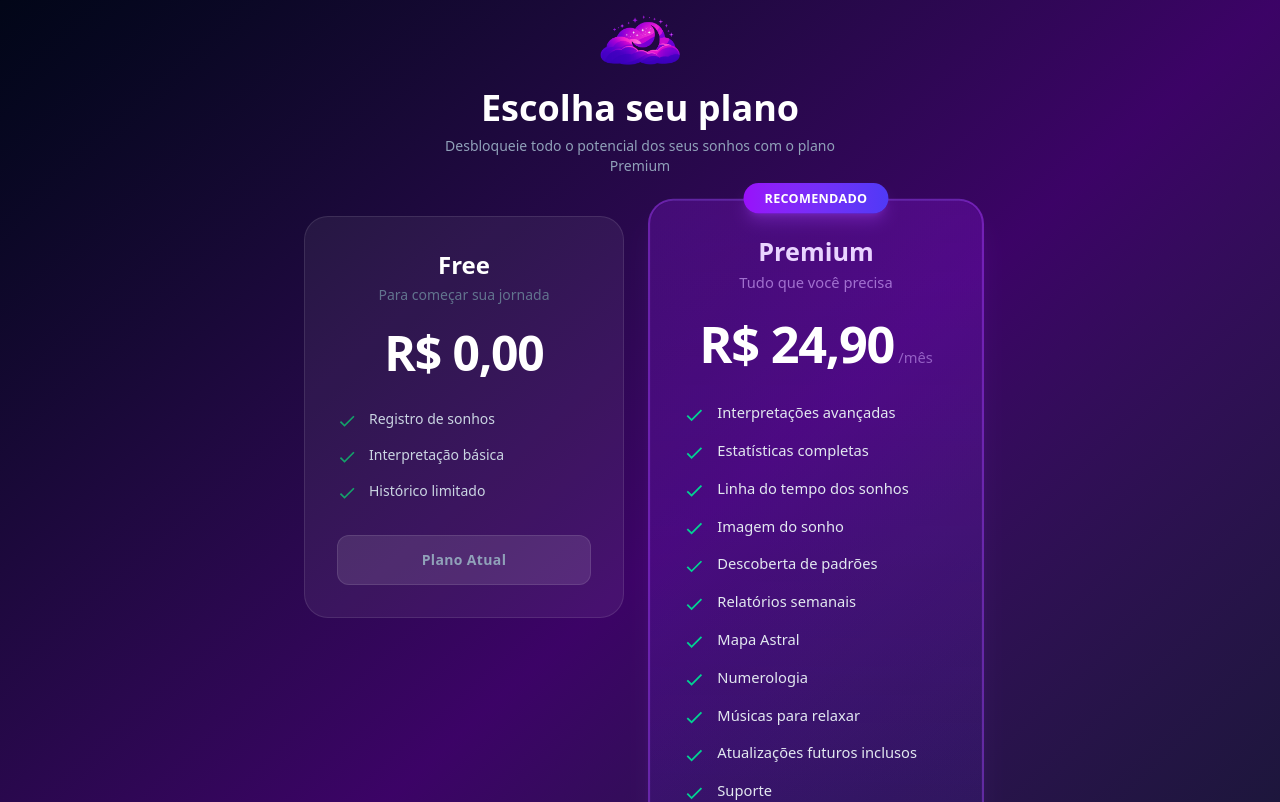
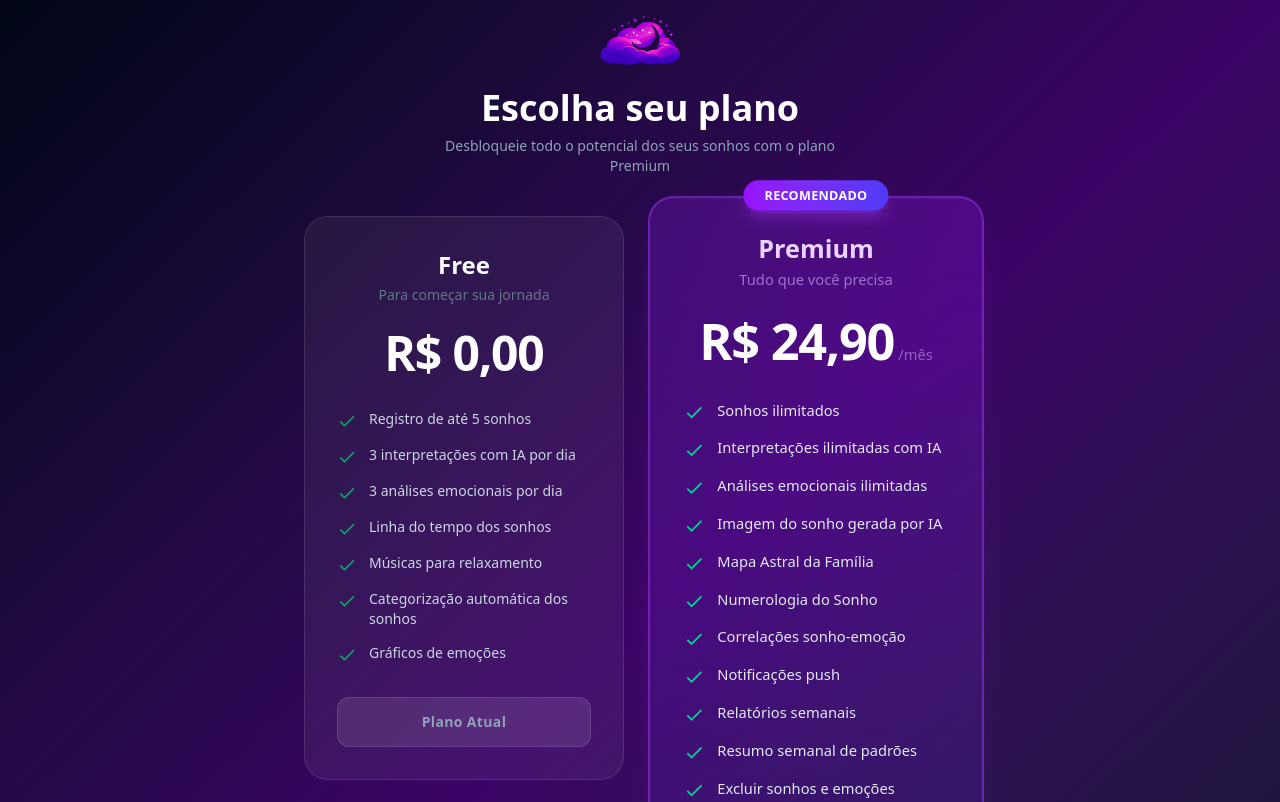
Before and after one commit to DenisBuarqueDev/frontend_dream_line, a React (Vite) app: page /pricing in a window 1280 px wide. Shown: the top 802 px of the page. Built offline with nearby package versions, Linux system fonts and the light colour scheme.

Commit message:
Corrigindo informação da tela de login e preço

```diff
--- a/src/pages/Login.jsx
+++ b/src/pages/Login.jsx
@@ -18,6 +18,12 @@ const BENEFITS = [
   { icon: "number", text: "Numerologia do Sonho" },
   { icon: "stars", text: "Mapa Astral da Família" },
   { icon: "history", text: "Histórico completo dos sonhos" },
+  { icon: "emotion", text: "Interpretação de emoções e sentimentos" },
+  { icon: "diary", text: "Diário Emocional" },
+  { icon: "analysis", text: "Análise Emocional" },
+  { icon: "advisor", text: "Conselheiro Virtual" },
+  { icon: "insights", text: "Insights Padrões Emocionais" },
+  { icon: "correlation", text: "Correlação entre sonhos e emoções" },
 ];
 
 function BenefitIcon({ type }) {
@@ -25,31 +31,57 @@ function BenefitIcon({ type }) {
     brain: (
       <path d="M12 2a7 7 0 0 0-7 7c0 1.5.47 2.9 1.27 4.05A4.5 4.5 0 0 0 8 21h8a4.5 4.5 0 0 0 1.73-7.95A6.98 6.98 0 0 0 19 9a7 7 0 0 0-7-7z" />
     ),
-    timeline: (
-      <path d="M3 12h4l3-9 4 18 3-9h4" />
-    ),
+    timeline: <path d="M3 12h4l3-9 4 18 3-9h4" />,
     image: (
       <path d="M21 15v4a2 2 0 0 1-2 2H5a2 2 0 0 1-2-2v-4m4-9a2 2 0 0 1 2-2h10a2 2 0 0 1 2 2v10a2 2 0 0 1-2 2H9a2 2 0 0 1-2-2V6zm0 0l-5 5m0 0l5 5m-5-5h12" />
     ),
-    chart: (
-      <path d="M18 20V10m-6 10V4M6 20v-6" />
-    ),
+    chart: <path d="M18 20V10m-6 10V4M6 20v-6" />,
     music: (
       <path d="M9 18V5l12-2v13M9 18a3 3 0 1 0 0 6 3 3 0 0 0 0-6zm12-2a3 3 0 1 0 0 6 3 3 0 0 0 0-6z" />
     ),
-    number: (
-      <path d="M4 17l8-12m0 0l8 12m-8-12v22" />
+    number: <path d="M4 17l8-12m0 0l8 12m-8-12v22" />,
+    stars: <path d="M12 2l2.4 7.2L22 9l-6 5 2 8-6-5-6 5 2-8-6-5 7.6.2z" />,
+    history: <path d="M12 8v4l3 3m6-3a9 9 0 1 1-18 0 9 9 0 0 1 18 0z" />,
+    emotion: (
+      <path d="M19 14c1.49-1.46 3-3.21 3-5.5A5.5 5.5 0 0 0 16.5 3c-1.76 0-3 .5-4.5 2-1.5-1.5-2.74-2-4.5-2A5.5 5.5 0 0 0 2 8.5c0 2.3 1.5 4.05 3 5.5l7 7Z" />
     ),
-    stars: (
-      <path d="M12 2l2.4 7.2L22 9l-6 5 2 8-6-5-6 5 2-8-6-5 7.6.2z" />
+    diary: (
+      <>
+        <path d="M2 3h6a4 4 0 0 1 4 4v14a3 3 0 0 0-3-3H2z" />
+        <path d="M22 3h-6a4 4 0 0 0-4 4v14a3 3 0 0 1 3-3h7z" />
+      </>
     ),
-    history: (
-      <path d="M12 8v4l3 3m6-3a9 9 0 1 1-18 0 9 9 0 0 1 18 0z" />
+    analysis: <path d="M22 12h-4l-3 9L9 3l-3 9H2" />,
+    advisor: (
+      <path d="M21 15a2 2 0 0 1-2 2H7l-4 4V5a2 2 0 0 1 2-2h14a2 2 0 0 1 2 2z" />
+    ),
+    insights: (
+      <>
+        <path d="M9 18h6" />
+        <path d="M10 22h4" />
+        <path d="M15.09 14c.18-.98.65-1.74 1.41-2.5A4.65 4.65 0 0 0 18 8 6 6 0 0 0 6 8c0 1 .23 2.23 1.5 3.5A4.61 4.61 0 0 1 8.91 14" />
+      </>
+    ),
+    correlation: (
+      <>
+        <path d="M18 8a3 3 0 1 0 0-6 3 3 0 0 0 0 6Z" />
+        <path d="M6 22a3 3 0 1 0 0-6 3 3 0 0 0 0 6Z" />
+        <path d="M15.5 5.5 9 10" />
+        <path d="M9 14l6.5 4.5" />
+      </>
     ),
   };
 
   return (
-    <svg className="w-5 h-5 text-purple-400 flex-shrink-0 mt-0.5" viewBox="0 0 24 24" fill="none" stroke="currentColor" strokeWidth="2" strokeLinecap="round" strokeLinejoin="round">
+    <svg
+      className="w-5 h-5 text-purple-400 flex-shrink-0 mt-0.5"
+      viewBox="0 0 24 24"
+      fill="none"
+      stroke="currentColor"
+      strokeWidth="2"
+      strokeLinecap="round"
+      strokeLinejoin="round"
+    >
       {icons[type]}
     </svg>
   );
@@ -97,7 +129,7 @@ export default function Login() {
         canGenerateImage: false,
         canUseSleepMode: false,
         canSeeWeeklySummary: false,
-        ...data.data?.user
+        ...data.data?.user,
       };
 
       if (!token) {
@@ -115,11 +147,21 @@ export default function Login() {
 
       if (err.message) {
         const lowerMessage = err.message.toLowerCase();
-        if (lowerMessage.includes("401") || lowerMessage.includes("invalid") || lowerMessage.includes("credenciais")) {
+        if (
+          lowerMessage.includes("401") ||
+          lowerMessage.includes("invalid") ||
+          lowerMessage.includes("credenciais")
+        ) {
           errorMessage = "Credenciais incorretas. Verifique seu email e senha.";
-        } else if (lowerMessage.includes("already registered") || lowerMessage.includes("já cadastrado")) {
+        } else if (
+          lowerMessage.includes("already registered") ||
+          lowerMessage.includes("já cadastrado")
+        ) {
           errorMessage = "Este email já está cadastrado. Faça login.";
-        } else if (lowerMessage.includes("password") && lowerMessage.includes("6")) {
+        } else if (
+          lowerMessage.includes("password") &&
+          lowerMessage.includes("6")
+        ) {
           errorMessage = "A senha deve ter pelo menos 6 caracteres.";
         } else if (lowerMessage.includes("email")) {
           errorMessage = "Formato de email inválido.";
@@ -137,30 +179,45 @@ export default function Login() {
   return (
     <div className="min-h-screen bg-gradient-to-br from-slate-950 via-purple-950 to-slate-900 flex items-center justify-center p-4 overflow-hidden">
       <div className="w-full max-w-6xl grid grid-cols-1 lg:grid-cols-2 gap-6 lg:gap-10">
-
         {/* ─── PAINEL INSTITUCIONAL ─── */}
         <div className="order-2 lg:order-2 space-y-6">
           <GlassCard className="p-6 sm:p-8 lg:p-10">
             <div className="text-center lg:text-left">
               <div className="inline-flex items-center justify-center w-14 h-14 rounded-2xl bg-gradient-to-br from-purple-500/20 to-indigo-500/20 border border-purple-500/20 mb-5 animate-float">
-                <svg className="w-7 h-7 text-purple-400" viewBox="0 0 24 24" fill="none" stroke="currentColor" strokeWidth="1.5" strokeLinecap="round" strokeLinejoin="round">
+                <svg
+                  className="w-7 h-7 text-purple-400"
+                  viewBox="0 0 24 24"
+                  fill="none"
+                  stroke="currentColor"
+                  strokeWidth="1.5"
+                  strokeLinecap="round"
+                  strokeLinejoin="round"
+                >
                   <path d="M21 12.79A9 9 0 1 1 11.21 3 7 7 0 0 0 21 12.79z" />
                 </svg>
               </div>
 
               <h2 className="text-2xl sm:text-3xl font-bold text-white leading-tight">
                 Entenda o que seus{" "}
-                <span className="bg-gradient-to-r from-purple-400 to-indigo-400 bg-clip-text text-transparent">sonhos</span>{" "}
+                <span className="bg-gradient-to-r from-purple-400 to-indigo-400 bg-clip-text text-transparent">
+                  sonhos
+                </span>{" "}
+                e{" "}
+                <span className="bg-gradient-to-r from-purple-400 to-indigo-400 bg-clip-text text-transparent">
+                  emoções
+                </span>{" "}
                 querem dizer.
               </h2>
 
               <p className="text-purple-200/80 text-sm sm:text-base mt-4 leading-relaxed">
-                Transforme seus sonhos em autoconhecimento com inteligência artificial.
+                Transforme seus sonhos e emoções em autoconhecimento.
               </p>
 
               <p className="text-slate-400 text-sm mt-3 leading-relaxed">
-                O Dream Line ajuda você a registrar, interpretar e acompanhar seus sonhos ao longo do tempo.
-                Descubra padrões ocultos, visualize imagens dos seus sonhos e acompanhe sua evolução emocional dia após dia.
+                O Dream Line ajuda você a registrar, interpretar e acompanhar
+                seus sonhos e emoções ao longo do tempo. Descubra padrões ocultos,
+                visualize imagens dos seus sonhos e acompanhe sua evolução
+                emocional dia após dia.
               </p>
             </div>
 
@@ -244,9 +301,24 @@ export default function Login() {
               <PrimaryButton type="submit" disabled={isLoading} fullWidth>
                 {isLoading ? (
                   <span className="flex items-center justify-center gap-2">
-                    <svg className="w-5 h-5 animate-spin" fill="none" viewBox="0 0 24 24">
-                      <circle className="opacity-25" cx="12" cy="12" r="10" stroke="currentColor" strokeWidth="4" />
-                      <path className="opacity-75" fill="currentColor" d="M4 12a8 8 0 018-8V0C5.373 0 0 5.373 0 12h4zm2 5.291A7.962 7.962 0 014 12H0c0 3.042 1.135 5.824 3 7.938l3-2.647z" />
+                    <svg
+                      className="w-5 h-5 animate-spin"
+                      fill="none"
+                      viewBox="0 0 24 24"
+                    >
+                      <circle
+                        className="opacity-25"
+                        cx="12"
+                        cy="12"
+                        r="10"
+                        stroke="currentColor"
+                        strokeWidth="4"
+                      />
+                      <path
+                        className="opacity-75"
+                        fill="currentColor"
+                        d="M4 12a8 8 0 018-8V0C5.373 0 0 5.373 0 12h4zm2 5.291A7.962 7.962 0 014 12H0c0 3.042 1.135 5.824 3 7.938l3-2.647z"
+                      />
                     </svg>
                     {isRegister ? "Cadastrando..." : "Acessando..."}
                   </span>
@@ -260,21 +332,22 @@ export default function Login() {
               <div className="text-center">
                 <button
                   type="button"
-                  onClick={() => { setIsRegister(!isRegister); setError(""); }}
+                  onClick={() => {
+                    setIsRegister(!isRegister);
+                    setError("");
+                  }}
                   className="text-purple-300 hover:text-purple-200 text-sm underline underline-offset-2 transition-colors"
                   disabled={isLoading}
                 >
                   {isRegister
                     ? "Já tem uma conta? Faça login"
-                    : "Não tem uma conta? Cadastre-se"
-                  }
+                    : "Não tem uma conta? Cadastre-se"}
                 </button>
               </div>
             </form>
             <LoginInstallCTA />
           </GlassCard>
         </div>
-
       </div>
     </div>
   );
--- a/src/pages/Pricing.jsx
+++ b/src/pages/Pricing.jsx
@@ -14,9 +14,13 @@ const PLANS = [
     price: "R$ 0,00",
     buttonText: "Plano Atual",
     benefits: [
-      { text: "Registro de sonhos" },
-      { text: "Interpretação básica" },
-      { text: "Histórico limitado" },
+      { text: "Registro de até 5 sonhos" },
+      { text: "3 interpretações com IA por dia" },
+      { text: "3 análises emocionais por dia" },
+      { text: "Linha do tempo dos sonhos" },
+      { text: "Músicas para relaxamento" },
+      { text: "Categorização automática dos sonhos" },
+      { text: "Gráficos de emoções" },
     ],
   },
   {
@@ -26,17 +30,20 @@ const PLANS = [
     price: "R$ 24,90",
     buttonText: "Assinar Premium",
     benefits: [
-      { text: "Interpretações avançadas" },
-      { text: "Estatísticas completas" },
-      { text: "Linha do tempo dos sonhos" },
-      { text: "Imagem do sonho" },
-      { text: "Descoberta de padrões" },
+      { text: "Sonhos ilimitados" },
+      { text: "Interpretações ilimitadas com IA" },
+      { text: "Análises emocionais ilimitadas" },
+      { text: "Imagem do sonho gerada por IA" },
+      { text: "Mapa Astral da Família" },
+      { text: "Numerologia do Sonho" },
+      { text: "Correlações sonho-emoção" },
+      { text: "Notificações push" },
       { text: "Relatórios semanais" },
-      { text: "Mapa Astral" },
-      { text: "Numerologia" },
+      { text: "Resumo semanal de padrões" },
+      { text: "Excluir sonhos e emoções" },
       { text: "Músicas para relaxar" },
-      { text: "Atualizações futuros inclusos" },
-      { text: "Suporte" },
+      { text: "Suporte prioritário" },
+      { text: "Atualizações futuras inclusas" },
     ],
   },
 ];
```
